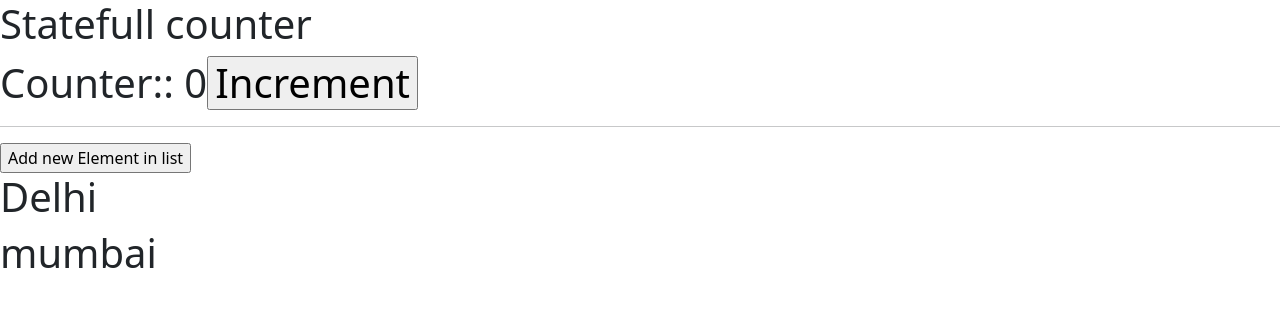
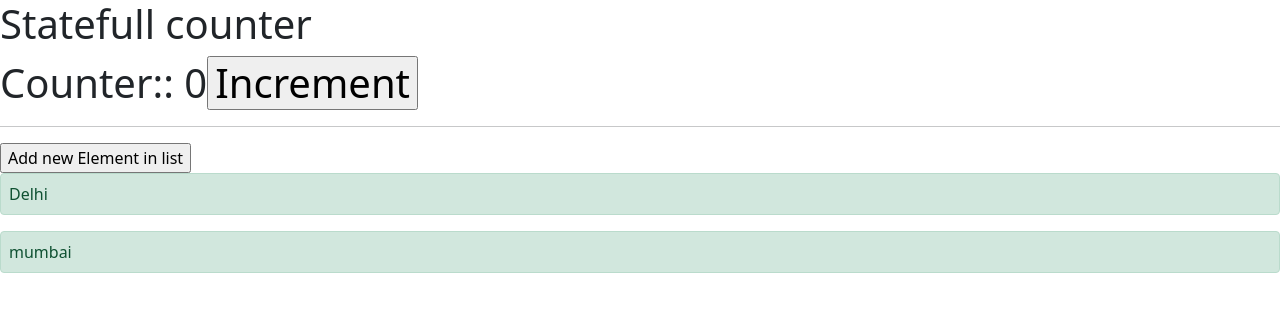
Before and after one commit to AKSHAY-MORE18/new-final-react-app-sb, a React (Create React App) app: page / in a window 1280 px wide. Shown: the top 312 px of the page. Built offline with nearby package versions, Linux system fonts and the light colour scheme.

Commit message:
statefull continue

```diff
--- a/src/App.js
+++ b/src/App.js
@@ -32,7 +32,7 @@ return (
     <input type="button" value="Add new Element in list" onClick={addNewElement} />
 
 {list.map((item)=>{
-return <h1>{item}</h1>
+return <div className="alert alert-success p-2 ">{item}</div>
 })}
 
   </div>
```
